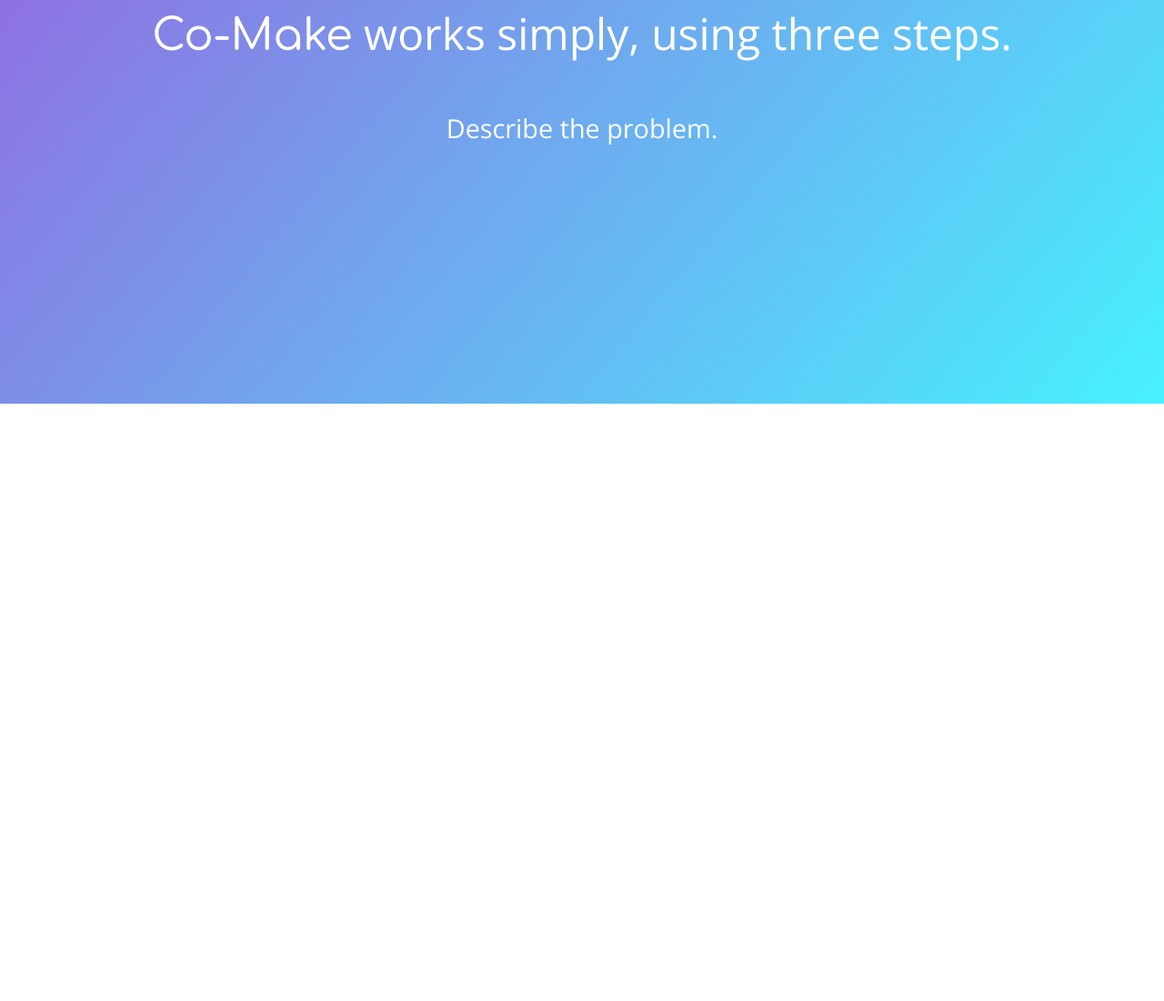
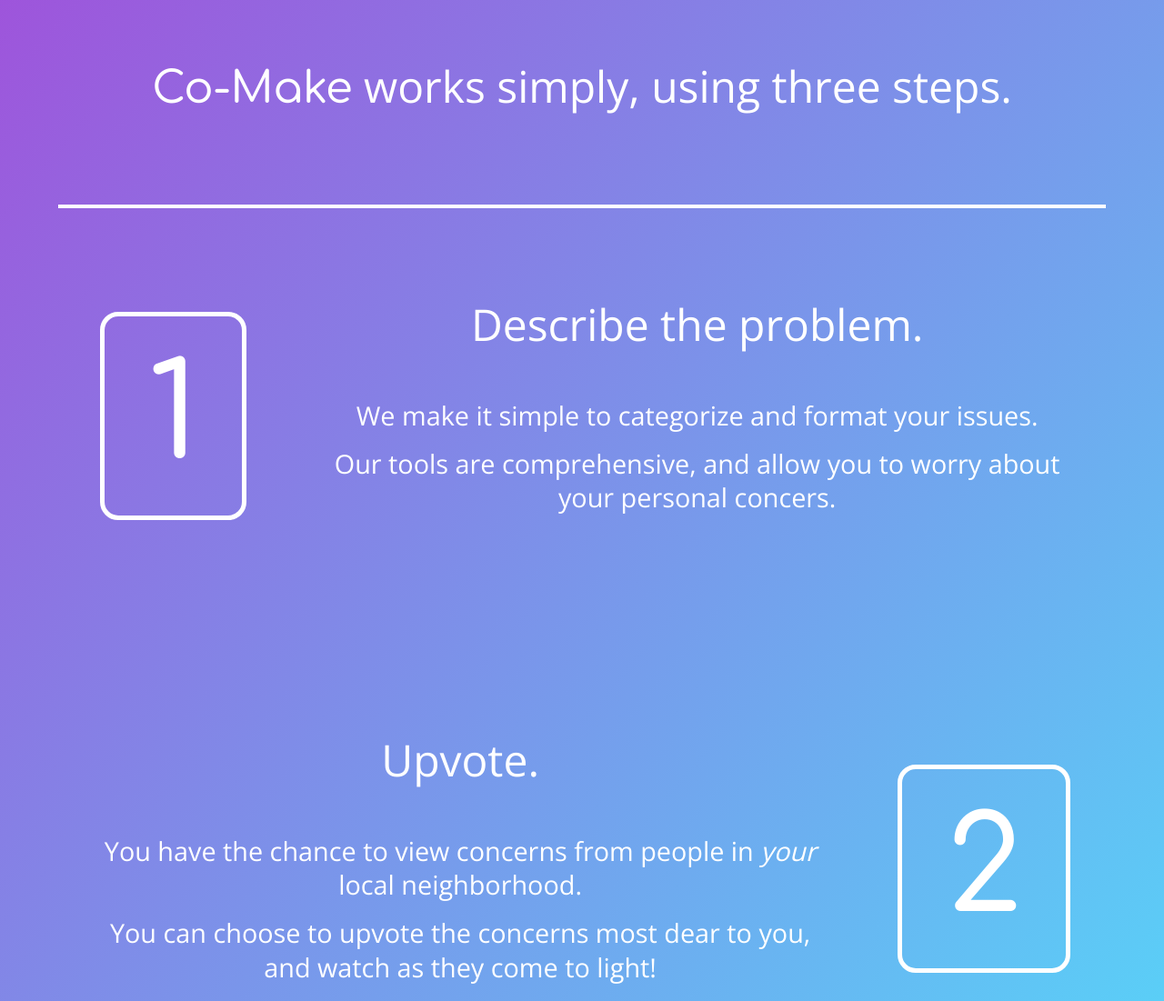
Before and after one commit to matty-serwer/comake3, a plain HTML site: page index.html in a window 1280 px wide. Shown: the part 1520-2621 px from the top of the page at 91% size. Before the commit the page ends 1964 px from the top, so only its background shows below. Drawn offline with nearby package versions, Linux system fonts and the light colour scheme.

Commit message:
layed out the numbered section.

```diff
--- a/index.html
+++ b/index.html
@@ -54,17 +54,40 @@
             neighborhood goes ages without being resolved?
           </p>
           <p>
-            With <span class="co-make-logo">Co-make</span> you can make your voice heard on the issues you would
-            like to see resolved in your community.
+            With <span class="co-make-logo">Co-make</span> you can make your
+            voice heard on the issues you would like to see resolved in your
+            community.
           </p>
         </div>
         <a href="#"><i class="fas fa-question"></i></a>
       </div>
       <!-- end text-block1 -->
-      <h3><span class="co-make-logo">Co-Make</span> works simply, using three steps.</h3>
-      <div class="row">
+      <h3 class="headline">
+        <span class="co-make-logo">Co-Make</span> works simply, using three
+        steps.
+      </h3>
+      <div class="row ordered-row">
+        <a href="#"><p class="big-number">1</p></a>
         <div class="text-block">
-          <p>Describe the problem.</p>
+          <h3 class="sub-line">Describe the problem.</h3>
+          <p>We make it simple to categorize and format your issues.</p>
+          <p>Our tools are comprehensive, and allow you to worry about your personal concers.</p>
+        </div>
+      </div>
+      <div class="row ordered-row">
+        <div class="text-block">
+          <h3 class="sub-line">Upvote.</h3>
+          <p>You have the chance to view concerns from people in <span class="italics">your</span> local neighborhood.</p>
+          <p>You can choose to upvote the concerns most dear to you, and watch as they come to light!</p>
+        </div>
+        <a href="#"><p class="big-number">2</p></a>
+      </div>
+      <div class="row ordered-row">
+        <a href="#"><p class="big-number">3</p></a>
+        <div class="text-block">
+          <h3 class="sub-line">Prioritization.</h3>
+          <p>Issues with the most upvotes get prioritized by your local government and homeowner's associations.</p>
+          <p>You're concerns garner <span class="italics">real</span> attention through <span class="co-make-logo">Co-Make</span>!</p>
         </div>
       </div>
     </section>
--- a/styles/style.css
+++ b/styles/style.css
@@ -148,6 +148,10 @@
     font-size: 3rem;
 }
 
+h4 {
+    font-size: 2.6rem;
+}
+
 .fas {
     font-size: 9rem;
     color: white;
@@ -156,12 +160,16 @@
     border-radius: 20px;
 }
 
-.fas:hover{
+.fas:hover, .big-number:hover{
     background-color: #A4D260;
 }
 
 .co-make-logo {
     font-family: "Comfortaa", cursive;
+}
+
+.italics {
+    font-style: italic;
 }
 
 /* font-family: 'Merriweather', serif;
@@ -291,6 +299,17 @@
     line-height: 1.3;
 }
 
+.headline {
+    border-bottom: 4px solid white;
+    padding-bottom: 9%;
+    margin-bottom: 9%;
+    margin-top: 5%;
+}
+
+.sub-line {
+    margin-bottom: 7%;
+}
+
 #info .row {
     display: flex;
     flex-direction: row;
@@ -306,12 +325,17 @@
     width: 70%;
 }
 
-#info h3 {
-    margin-bottom: 5%;
+.ordered-row {
+    margin-bottom: 10%;
 }
 
-.text-block-right {
-
+.big-number {
+    font-family: "Comfortaa", cursive;
+    font-size: 9rem;
+    color: white;
+    padding: 1rem 3rem;
+    border: 5px solid white;
+    border-radius: 20px;
 }
 
 /* MEDIA QUERY FOR MOBILE */
```
